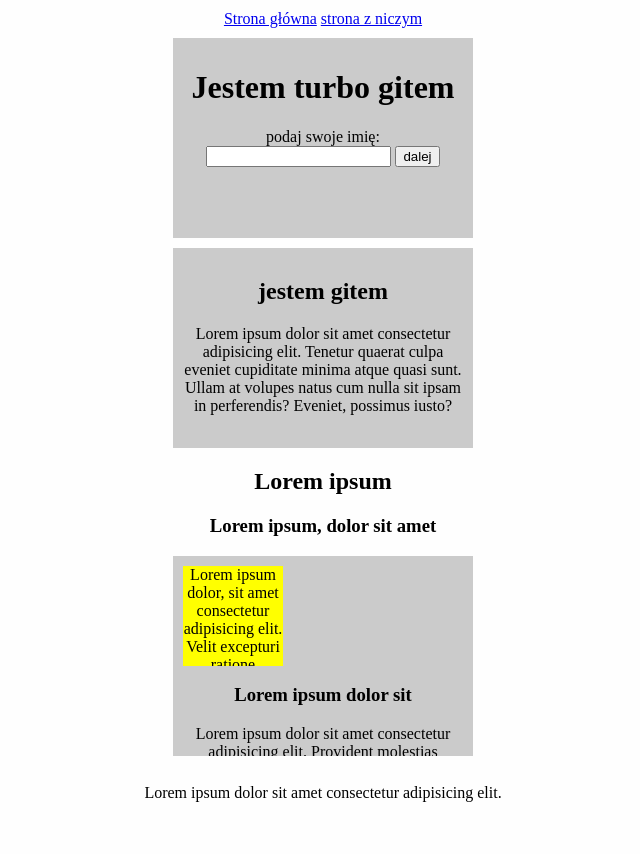
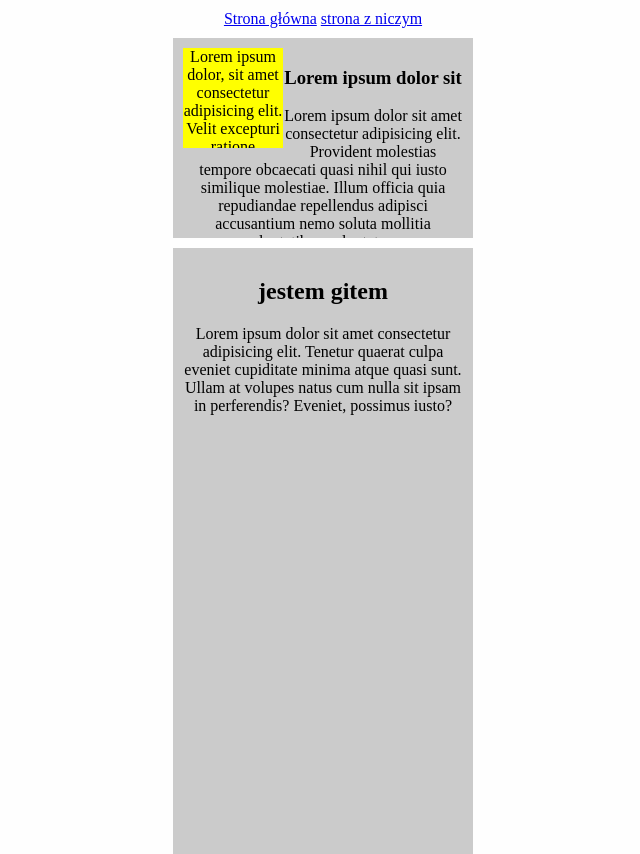
Before and after one commit to K3TJ0V/homepage, a plain HTML site: page index.html in a window 1280 px wide. Shown: the top 854 px of the page, without its empty margins (317-957 px from the left). Before the commit the page ends 812 px from the top, so only its background shows below. Drawn offline with Linux system fonts and the light colour scheme.

Commit message:
position exercise

```diff
--- a/index.html
+++ b/index.html
@@ -16,15 +16,21 @@
         <a href="podstrona.html">strona z niczym</a>
     </nav>
     <div class="example-div">
-            <h1>Jestem turbo gitem</h1>
+                <div id="secondary-box">
+                Lorem ipsum dolor, sit amet consectetur adipisicing elit. Velit excepturi ratione
+                voluptatibus no i jakas kolejna zmiana tak o dla sportu
+                placeat tempora. Consequatur perferendis commodi nemo esse, itaque praesentium, tempore suscipit
+                voluptatibus corrupti incidunt quibusdam voluptatem necessitatibus placeat.
+                </div>
 
-            <section>
-                <span>podaj swoje imię:</span>
-                <input id="name-input" type="text">
-                <button id="submit-button" type="button">dalej</button>
-            </section>
+                <h3>Lorem ipsum dolor sit</h3>
+                <p>Lorem ipsum dolor sit amet consectetur adipisicing elit. Provident molestias tempore obcaecati
+                    quasi nihil qui iusto similique molestiae. Illum officia quia repudiandae repellendus adipisci
+                    accusantium nemo soluta mollitia voluptatibus voluptatum.</p>
         </div>
-        <div class="example-div">
+
+    </div>
+    <div class="example-div-long">
         <h2>jestem gitem</h2>
 
         <p>Lorem ipsum dolor sit amet consectetur adipisicing elit. Tenetur quaerat culpa
@@ -39,23 +45,19 @@
 
         <h3>Lorem ipsum, dolor sit amet</h3>
 
-            <div class="example-div">
-                <div id="secondary-box">
-                Lorem ipsum dolor, sit amet consectetur adipisicing elit. Velit excepturi ratione
-                voluptatibus no i jakas kolejna zmiana tak o dla sportu
-                placeat tempora. Consequatur perferendis commodi nemo esse, itaque praesentium, tempore suscipit
-                voluptatibus corrupti incidunt quibusdam voluptatem necessitatibus placeat.
-                </div>
 
-                <h3>Lorem ipsum dolor sit</h3>
-                <p>Lorem ipsum dolor sit amet consectetur adipisicing elit. Provident molestias tempore obcaecati
-                    quasi nihil qui iusto similique molestiae. Illum officia quia repudiandae repellendus adipisci
-                    accusantium nemo soluta mollitia voluptatibus voluptatum.</p>
-        </section><br>
-        Lorem ipsum dolor sit amet consectetur adipisicing elit.
-        </div>
+    <script src="script.js"></script>
+    Lorem ipsum dolor sit amet consecte
+    tur adipisicing elit. Nulla in assumenda voluptate molestias, reprehenderit recusandae aspernatur. Exercitationem, perspiciatis laboriosam libero expedita, beatae earum nemo veniam eligendi laborum asperiores ab fugit.
+    Lorem, ipsum dolor sit amet consectetur adipisicing elit. Ab officia dolores nihil et odit quisquam, quam voluptatibus mollitia, quia laboriosam magnam facilis numquam nam autem deserunt, molestias magni veniam recusandae.
+    Lorem ipsum dolor, sit amet consectetur adipisicing elit. Quidem, accusantium et nemo amet ipsum fugit aliquam consequuntur voluptatum ullam. Consequuntur nobis doloremque adipisci reiciendis cumque, consectetur excepturi qui illum quam.
+    <h1>Jestem turbo gitem</h1>
+
+    <section>
+        <span>podaj swoje imię:</span>
+        <input id="name-input" type="text">
+        <button id="submit-button" type="button">dalej</button>
+    </section>
 </main>
-    <script src="script.js"></script>
-</body>
 
 </html>
--- a/style.css
+++ b/style.css
@@ -11,13 +11,26 @@ main{
     margin: 10px auto;
     width: 300px;
     height: 200px;
+    padding: 10px;
+    box-sizing: border-box;
+    top: 10px;
+    position: sticky;
+    overflow: auto;
+}
+#secondary-box{
+    overflow: auto;
+    background-color: yellow;
+    width: 100px;
+    height: 100px;
+    position: relative;
+    float: left;
+}
+.example-div-long{
+    background-color: rgba(0,0,0,0.2);
+    margin: 10px auto;
+    width: 300px;
+    height: 1500px;
     overflow: auto;
     padding: 10px;
     box-sizing: border-box;
 }
-#secondary-box{
-    background-color: yellow;
-    width: 100px;
-    height: 100px;
-    overflow: auto;
-}
```
Lines whose indentation alone changed are shown as unchanged.
